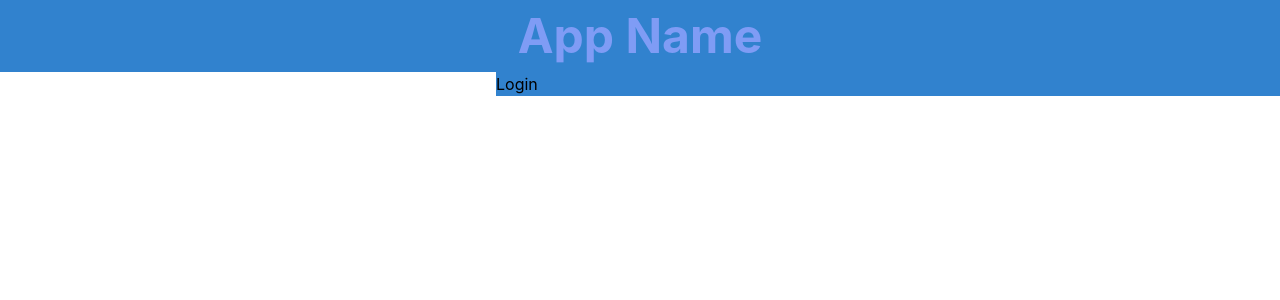
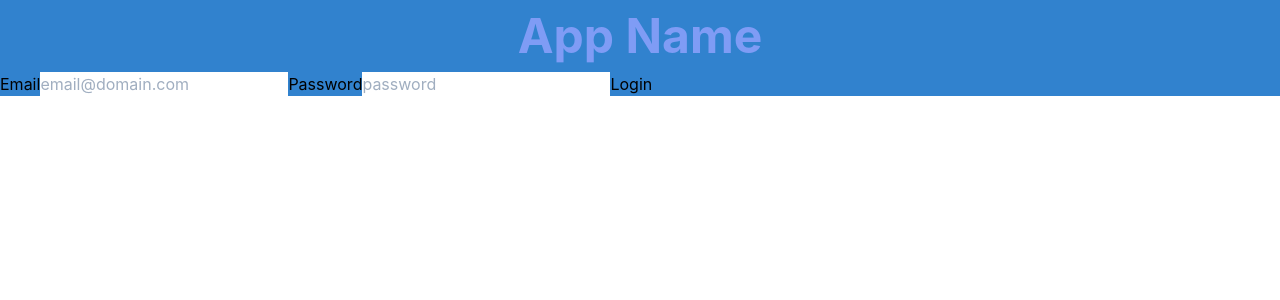
Before and after one commit to ehighberg/fetch, a React (Create React App) app in the folder client/: page / in a window 1280 px wide. Shown: the top 300 px of the page. Built offline with nearby package versions, Linux system fonts and the light colour scheme.

Commit message:
login gets correct userId

```diff
--- a/client/src/pages/Home.jsx
+++ b/client/src/pages/Home.jsx
@@ -17,9 +17,11 @@ export default function Home()
                 localStorage.setItem('userId', userId)
               }}
             >
-              <Form id='login-container'>
-                <Field type='email' name='email' />
-                <Field type='password' name='password' />
+              <Form id='login-container' className="">
+                <label>Email</label>
+                <Field type='email' name='email' placeholder="email@domain.com"/>
+                <label>Password</label>
+                <Field type='password' name='password' placeholder="password"/>
                 <button type='submit'>Login</button>
               </Form>
             </Formik>
--- a/client/src/services/APIHelper.js
+++ b/client/src/services/APIHelper.js
@@ -22,11 +22,10 @@ const api = axios.create({
 export const getUserByEmail = async (email) => {
   try {
     const userList = await api.get('/users')
-    const userId = userList.filter(user => {
+    const userId = userList.data.filter(user => {
       return user.email === email
-    })
-    console.log(userId)
-    return 1
+    })[0].id
+    return userId
   } catch(error) {
     console.error(error)
   }
```
Also changed, not shown: 1 other file (tests, documents, lock files or other folders).
